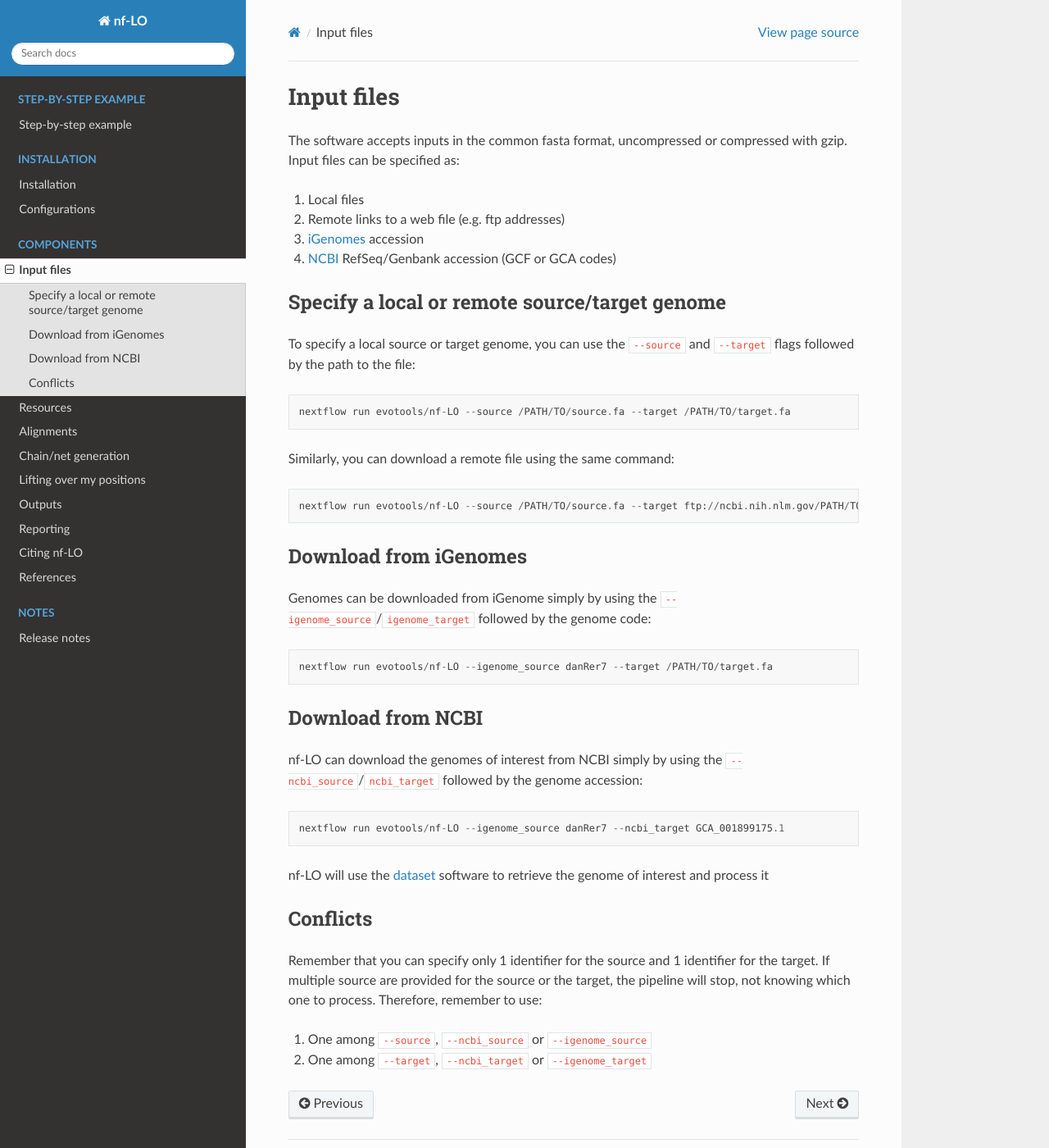
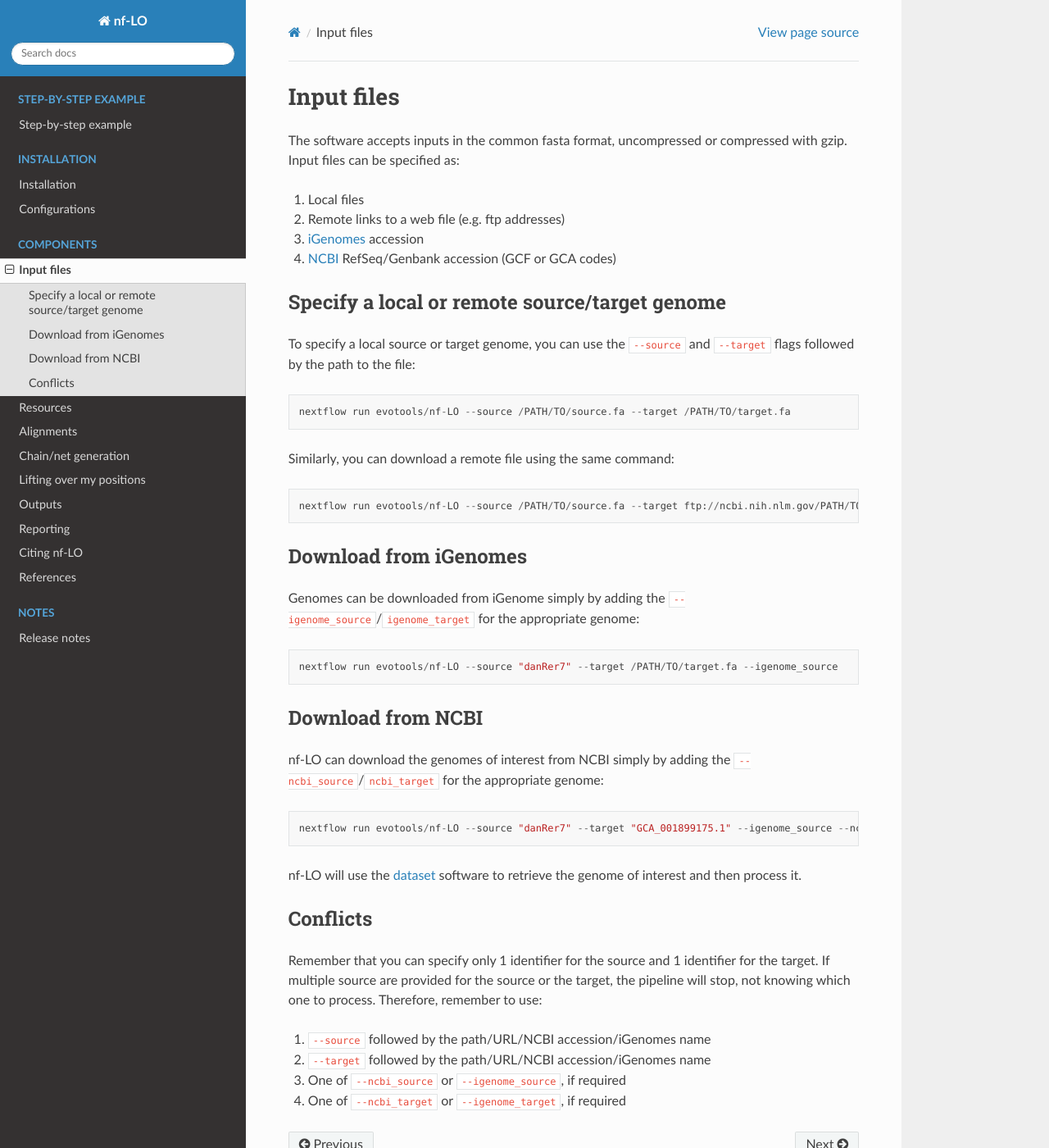
Before and after one commit to evotools/nf-LO, a Sphinx documentation site: the page built from docs/inputs.md, in a window 1280 px wide and 1400 px high. Shown: the whole window at 82% size. Built offline with Sphinx 7.4.7 and the Read the Docs theme 2.0.0, drawn with Linux system fonts in a browser that asks for light colours.

Commit message:
Update documentation to reflect the input changes

````diff
--- a/docs/inputs.md
+++ b/docs/inputs.md
@@ -19,21 +19,23 @@ nextflow run evotools/nf-LO --source /PATH/TO/source.fa --target ftp://ncbi.nih.
 ```
 
 ## Download from iGenomes
-Genomes can be downloaded from iGenome simply by using the `--igenome_source`/`igenome_target` followed by the genome code:
+Genomes can be downloaded from iGenome simply by adding the `--igenome_source`/`igenome_target` for the appropriate genome:
 ```
-nextflow run evotools/nf-LO --igenome_source danRer7 --target /PATH/TO/target.fa
+nextflow run evotools/nf-LO --source "danRer7" --target /PATH/TO/target.fa --igenome_source
 ```
 
 ## Download from NCBI
-nf-LO can download the genomes of interest from NCBI simply by using the `--ncbi_source`/`ncbi_target` followed by the genome accession:
+nf-LO can download the genomes of interest from NCBI simply by adding the `--ncbi_source`/`ncbi_target` for the appropriate genome:
 ```
-nextflow run evotools/nf-LO --igenome_source danRer7 --ncbi_target GCA_001899175.1
+nextflow run evotools/nf-LO --source "danRer7" --target "GCA_001899175.1" --igenome_source --ncbi_target
 ```
-nf-LO will use the [dataset](https://www.ncbi.nlm.nih.gov/datasets/) software to retrieve the genome of interest and process it
+nf-LO will use the [dataset](https://www.ncbi.nlm.nih.gov/datasets/) software to retrieve the genome of interest and then process it.
 
 ## Conflicts
 Remember that you can specify only 1 identifier for the source and 1 identifier for the target.
 If multiple source are provided for the source or the target, the pipeline will stop, not knowing which one to process.
 Therefore, remember to use:
-1. One among `--source`, `--ncbi_source` or `--igenome_source`
-2. One among `--target`, `--ncbi_target` or `--igenome_target`
+1. `--source` followed by the path/URL/NCBI accession/iGenomes name
+2. `--target` followed by the path/URL/NCBI accession/iGenomes name
+3. One of `--ncbi_source` or `--igenome_source`, if required
+2. One of `--ncbi_target` or `--igenome_target`, if required
````
Also changed, not shown: README.md (+9 -5 lines).
